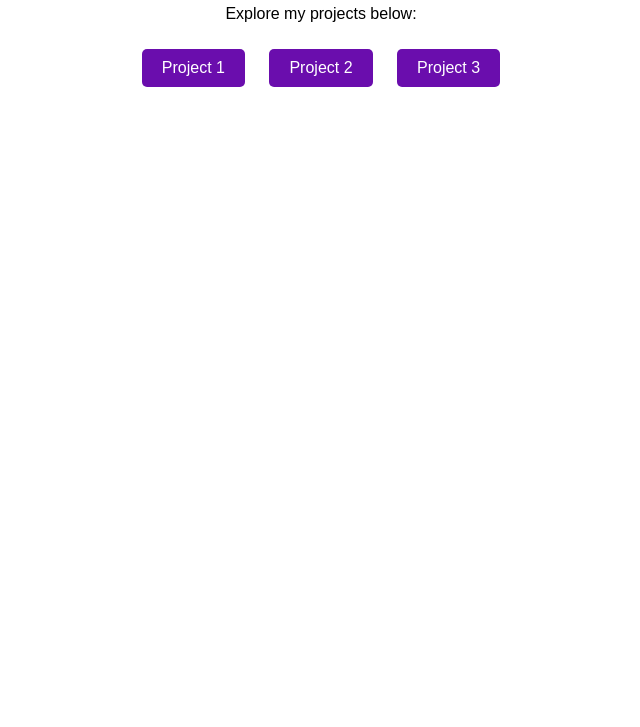
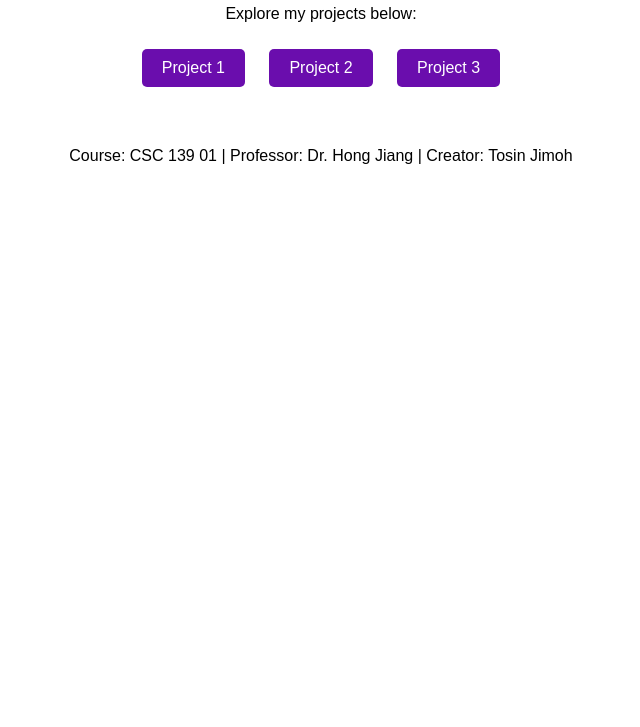
Before and after one commit to purple29th/purple29th.github.io, a plain HTML site: page index.html in a window 1280 px wide. Shown: the part 73-800 px from the top of the page, without its empty margins (319-959 px from the left). Drawn offline with Linux system fonts and the light colour scheme.

Commit message:
Project insights

```diff
--- a/index.html
+++ b/index.html
@@ -26,6 +26,9 @@
         .project-link:hover {
             background-color: #4b007d;
         }
+        footer {
+            margin-top: 50px;
+        }
     </style>
 </head>
 <body>
@@ -34,5 +37,8 @@
     <a href="./project1/Project1-Resume/resume.html" class="project-link">Project 1</a>
     <a href="./project2/Project2-Resume/resume.html" class="project-link">Project 2</a>
     <a href="./project3/index.html" class="project-link">Project 3</a>
+    <footer>
+        <p>Course: CSC 139 01 | Professor: Dr. Hong Jiang | Creator: Tosin Jimoh</p>
+    </footer>
 </body>
 </html>
```
